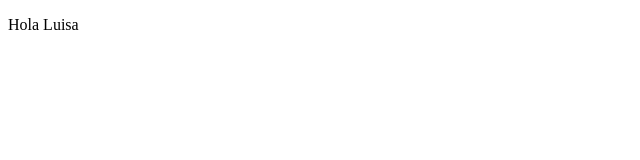
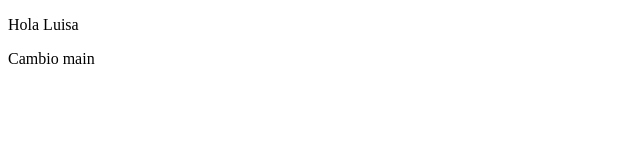
Before and after one commit to Lufal-lab/Blog-Frontend, an Angular app: page / in a window 1280 px wide. Shown: the top 160 px of the page, without its empty margins (0-640 px from the left). Built offline with nearby package versions, Linux system fonts and the light colour scheme.

Commit message:
cambio main

```diff
--- a/src/app/app.component.html
+++ b/src/app/app.component.html
@@ -1 +1,2 @@
 <p>Hola Luisa</p>
+<p>Cambio main</p>
```
